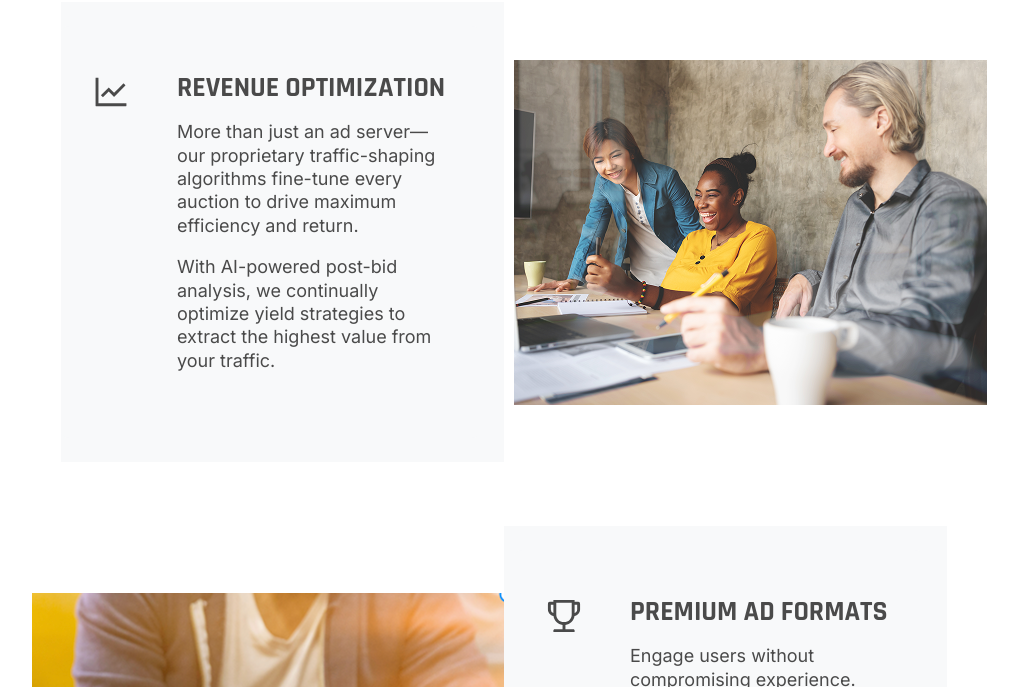
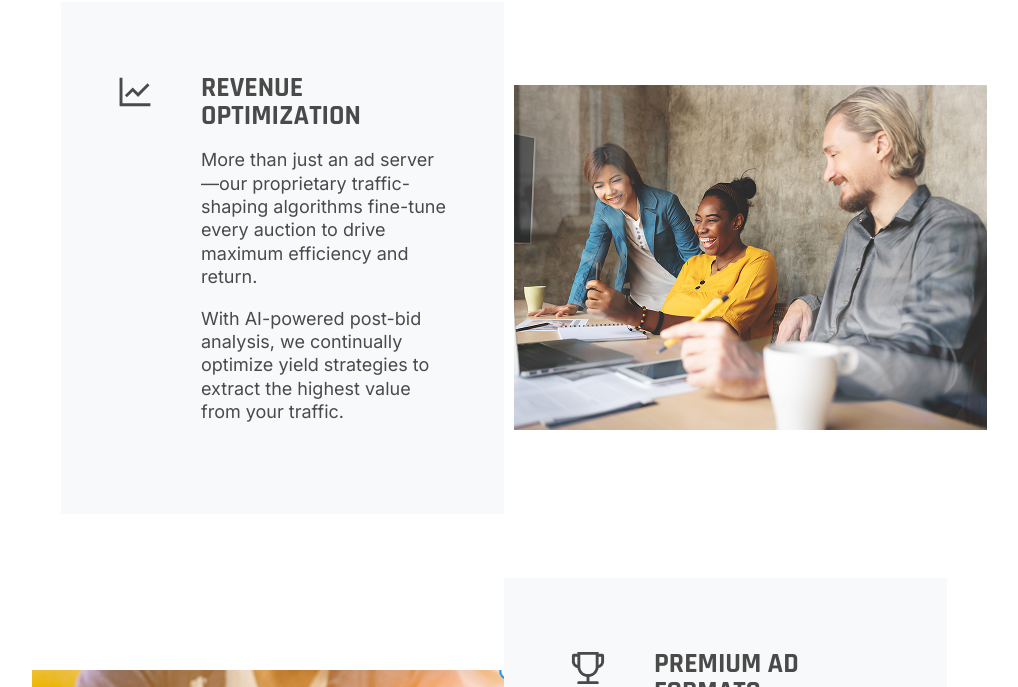
Before and after one commit to jwong65/vite-react-site, a React (Vite) app: page /publisher in a window 1280 px wide. Shown: the part 1873-2560 px from the top of the page, without its empty margins (136-1154 px from the left). Built offline with nearby package versions, Linux system fonts and the light colour scheme.

Commit message:
Changed text-box in CSS to be always 24 margin.

```diff
--- a/src/pages/publisher.css
+++ b/src/pages/publisher.css
@@ -290,7 +290,7 @@
     gap: 24px;
     align-self: stretch;
 
-    margin: 24px 24px 24px 0px;
+    margin: 24px;
     border-radius: 8px;
 }
 .text-content{
```
